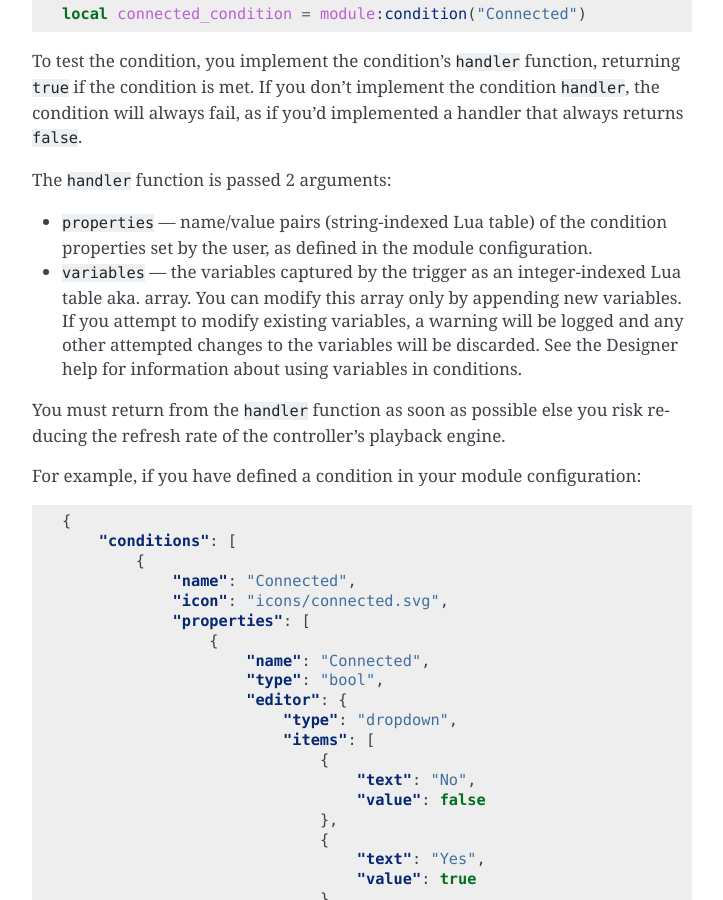
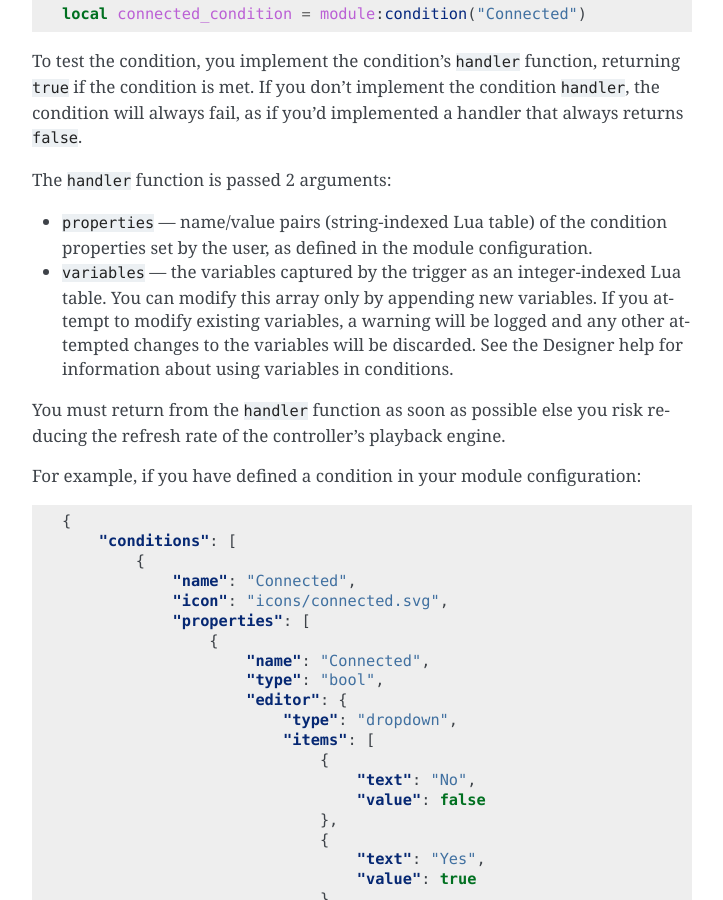
Before and after one commit to carallon/io-module-developer-guide, a Sphinx documentation site: the page built from source/guide/module-instances.rst, in a window 1280 px wide and 900 px high, scrolled down 4234 px. Shown: the whole window, without its empty margins (388-1111 px from the left). Built offline with Sphinx 7.4.7, drawn with Linux system fonts in a browser that asks for light colours.

Commit message:
Update module-instances.rst

```diff
--- a/source/guide/module-instances.rst
+++ b/source/guide/module-instances.rst
@@ -162,7 +162,7 @@ To test the condition, you implement the condition's ``handler`` function, retur
 The ``handler`` function is passed 2 arguments:
 
 * ``properties`` --- name/value pairs (string-indexed Lua table) of the condition properties set by the user, as defined in the module configuration.
-* ``variables`` --- the variables captured by the trigger as an integer-indexed Lua table aka. array. You can modify this array only by appending new variables. If you attempt to modify existing variables, a warning will be logged and any other attempted changes to the variables will be discarded. See the Designer help for information about using variables in conditions.
+* ``variables`` --- the variables captured by the trigger as an integer-indexed Lua table. You can modify this array only by appending new variables. If you attempt to modify existing variables, a warning will be logged and any other attempted changes to the variables will be discarded. See the Designer help for information about using variables in conditions.
 
 You must return from the ``handler`` function as soon as possible else you risk reducing the refresh rate of the controller's playback engine.
 
```
